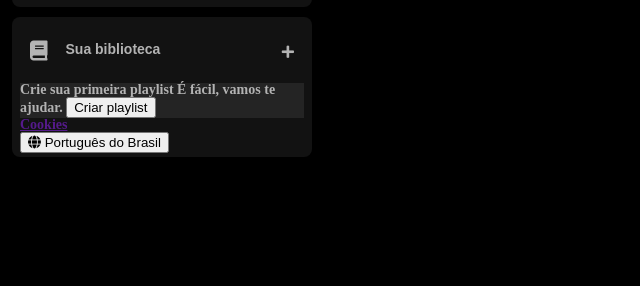
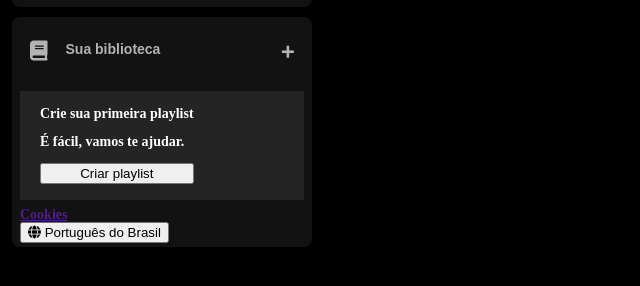
Before and after one commit to imJpereira/clone-spotify, a plain HTML site: page index.html in a window 1280 px wide. Shown: the part 166-452 px from the top of the page, without its empty margins (0-640 px from the left). Drawn offline with Linux system fonts and the light colour scheme.

Commit message:
Update styles.css

```diff
--- a/styles.css
+++ b/styles.css
@@ -93,5 +93,21 @@ body{
 .section-playlist {
     display: flex;
     align-items: flex-start;
+    justify-content: space-between;
+    gap: 20px;
     background-color: #242424;
+    color: #b3b3b3;
+    font-weight: 600;
+    margin: 8px 0;
+    padding: 16px 20px;
 }
+
+.section-playlist .section-playlist__content {
+    display: flex;
+    flex-direction: column;
+}
+
+.section-playlist__content .text {
+    padding-bottom: 14px;
+    color: #fff;
+}
```
